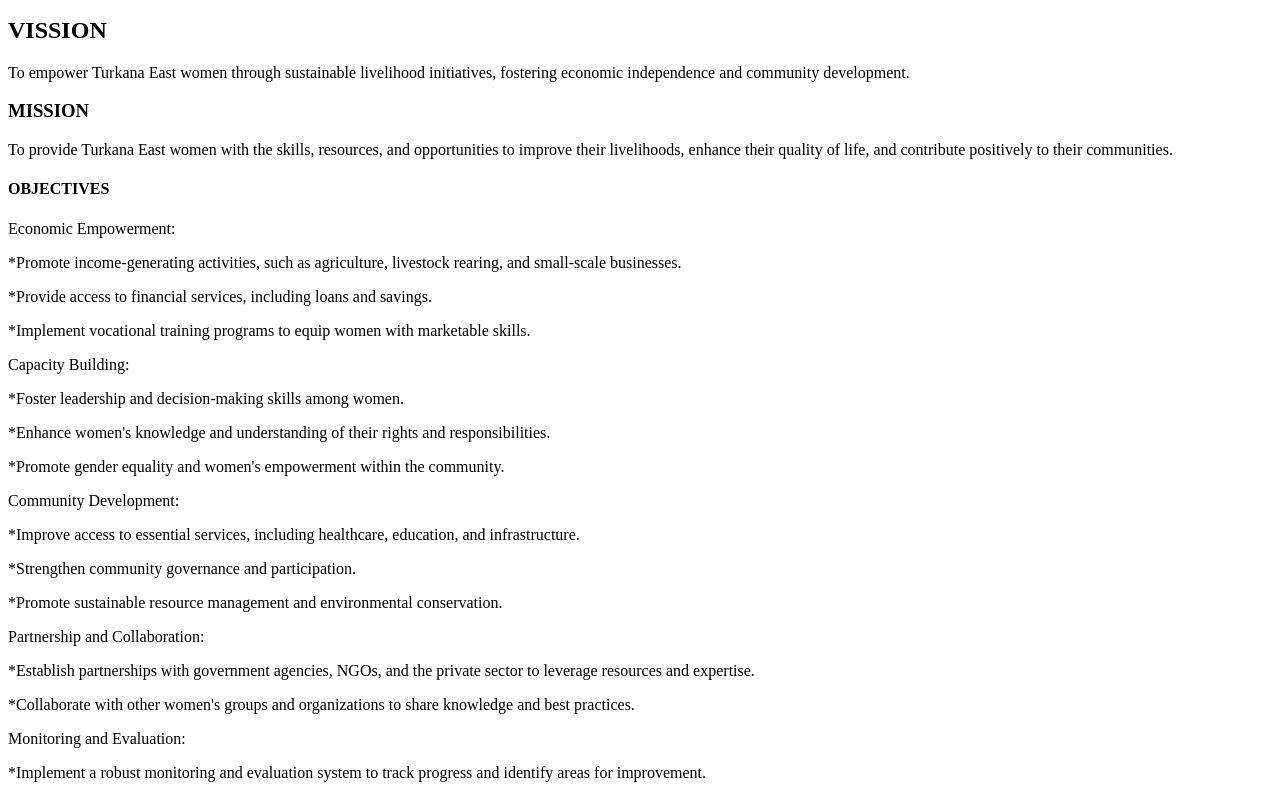
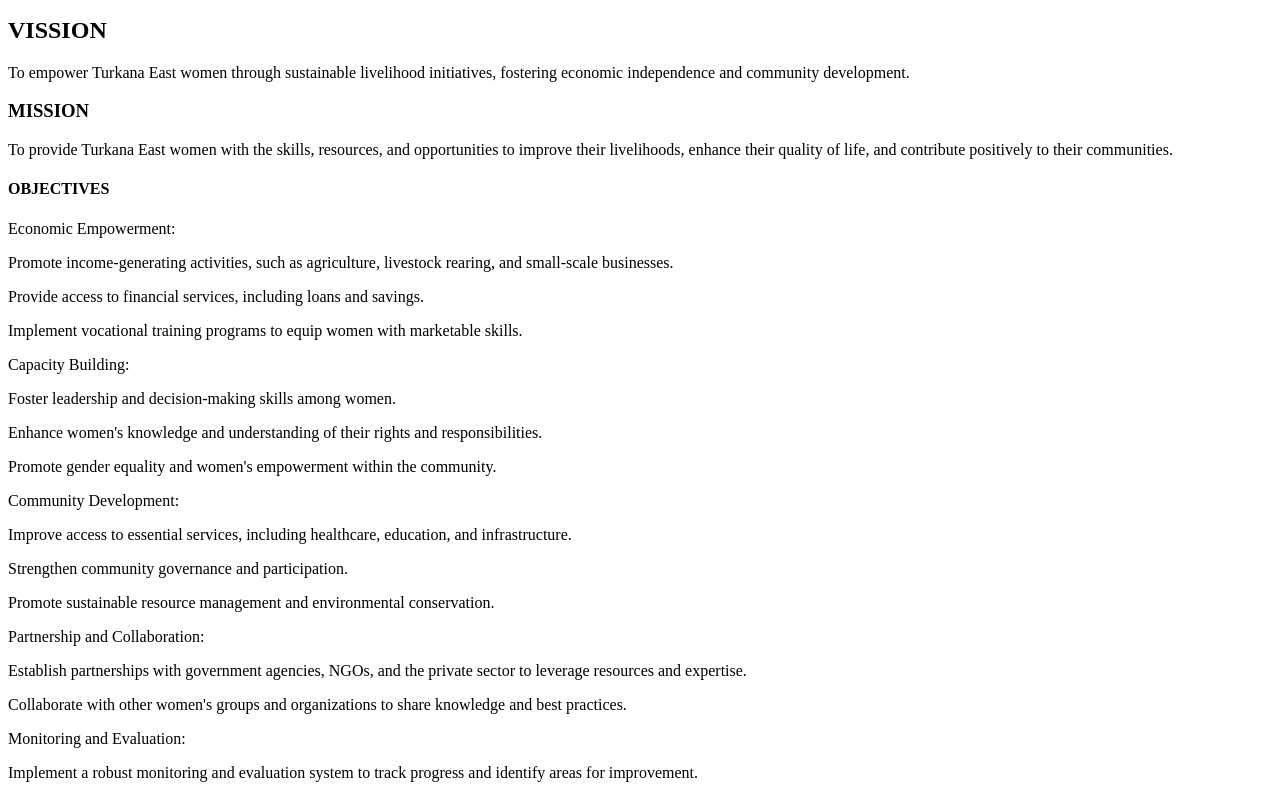
Before and after one commit to longecheldennis/Mailil, a plain HTML site: page index.html in a window 1280 px wide. Shown: the part 137-932 px from the top of the page. Drawn offline with Linux system fonts and the light colour scheme.

Commit message:
Update index.html

```diff
--- a/index.html
+++ b/index.html
@@ -21,32 +21,31 @@
 
         <p> Economic Empowerment:
 
-            <p>*Promote income-generating activities, such as agriculture, livestock rearing, and small-scale businesses.<p>
-            <p>*Provide access to financial services, including loans and savings.<p>
-            <p>*Implement vocational training programs to equip women with marketable skills.</p>
+            <p>Promote income-generating activities, such as agriculture, livestock rearing, and small-scale businesses.<p>
+            <p>Provide access to financial services, including loans and savings.<p>
+            <p>Implement vocational training programs to equip women with marketable skills.</p>
 
         <p> Capacity Building:
 
-            <p>*Foster leadership and decision-making skills among women.<p>
-            <p>*Enhance women's knowledge and understanding of their rights and responsibilities.<p>
-            <p>*Promote gender equality and women's empowerment within the community.</p>
+            <p>Foster leadership and decision-making skills among women.<p>
+            <p>Enhance women's knowledge and understanding of their rights and responsibilities.<p>
+            <p>Promote gender equality and women's empowerment within the community.</p>
 
         <p> Community Development:
 
-            <p>*Improve access to essential services, including healthcare, education, and infrastructure.<p>
-            <p>*Strengthen community governance and participation.<p>
-            <p>*Promote sustainable resource management and environmental conservation.</p>
+            <p>Improve access to essential services, including healthcare, education, and infrastructure.<p>
+            <p>Strengthen community governance and participation.<p>
+            <p>Promote sustainable resource management and environmental conservation.</p>
 
         <p> Partnership and Collaboration:
 
-            <p>*Establish partnerships with government agencies, NGOs, and the private sector to leverage resources and expertise.<p>
-            <p>*Collaborate with other women's groups and organizations to share knowledge and best practices.</p>
+            <p>Establish partnerships with government agencies, NGOs, and the private sector to leverage resources and expertise.<p>
+            <p>Collaborate with other women's groups and organizations to share knowledge and best practices.</p>
 
         <p> Monitoring and Evaluation:
 
-            <p>*Implement a robust monitoring and evaluation system to track progress and identify areas for improvement.
+            <p>Implement a robust monitoring and evaluation system to track progress and identify areas for improvement.
             <p>Use data to inform decision-making and ensure accountability.</p>
-
 
 
 </body>
```
